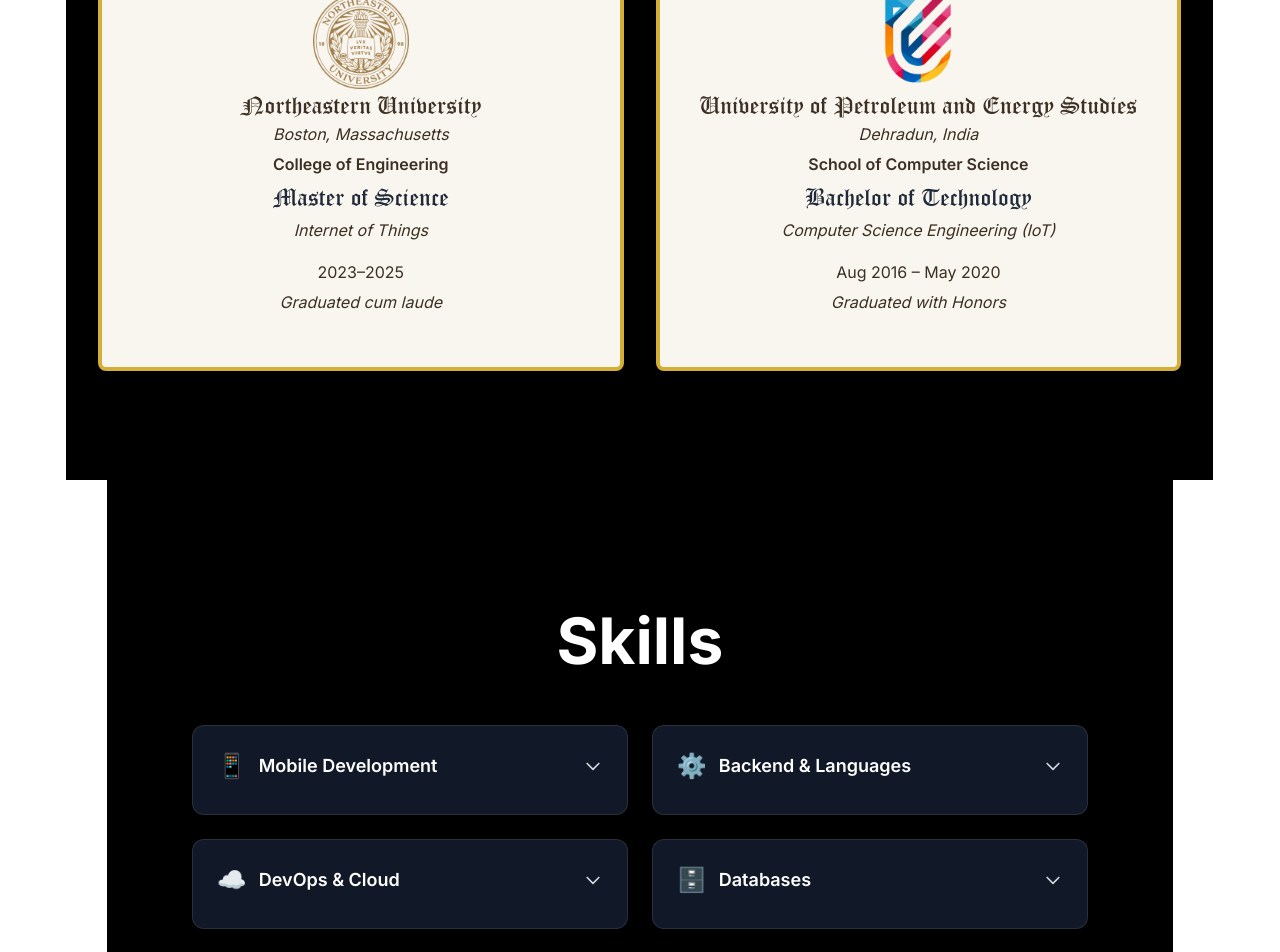
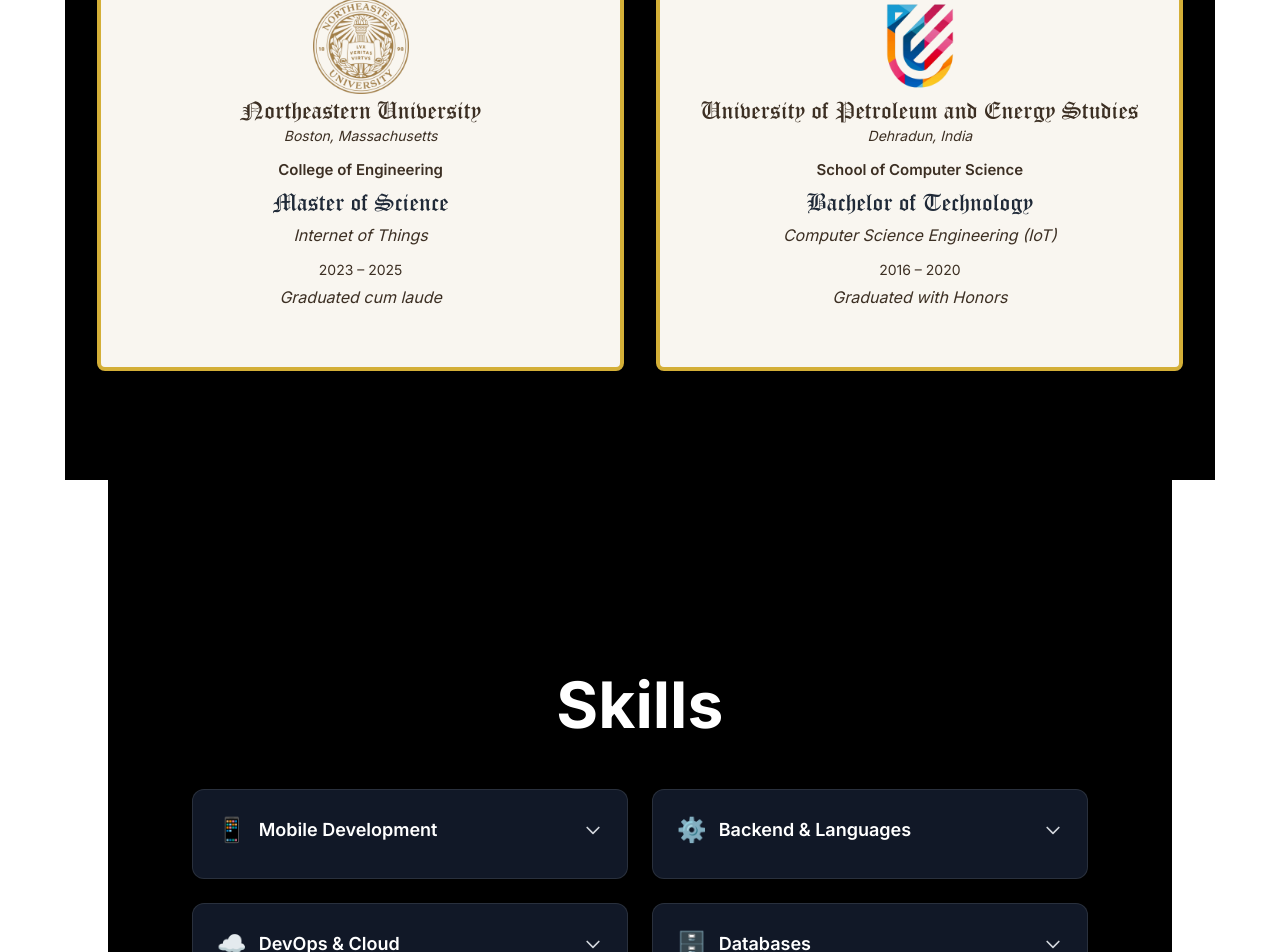
Before and after one commit to Shubhankt1/shubhankt1.github.io, a React (Vite) app: page / in a window 1280 px wide. Shown: the part 1840-2792 px from the top of the page. Built offline with nearby package versions, Linux system fonts and the light colour scheme.

Commit message:
fixed UI for breakpoints

```diff
--- a/src/App.jsx
+++ b/src/App.jsx
@@ -79,7 +79,7 @@
       {/* Education (stacks over About Me) */}
       <div
         ref={educationRef}
-        className="sticky top-0"
+        className="sticky tablet-sm:top-0"
         style={{ marginTop: "-8vh", zIndex: 30 }}
       >
         <EducationSection
@@ -93,8 +93,8 @@
       {/* {Skills (stacks over Education)} */}
       <div
         ref={skillsRef}
-        className="sticky top-0"
-        style={{ marginTop: "-8vh", zIndex: 30 }}
+        className="sticky tablet-sm:top-0"
+        style={{ zIndex: 30 }}
       >
         <SkillsSection
           sectionWidth={skillsAnim.width}
--- a/src/components/AboutMeSection.jsx
+++ b/src/components/AboutMeSection.jsx
@@ -8,10 +8,8 @@
 }) => (
   <section
     className={`
-        mb-16
-        flex items-center
-        relative
-        px-8 py-16 shadow-xl
+        flex items-center relative
+        mb-16 px-8 py-16 shadow-xl
         tablet-sm:min-h-screen
         tablet-sm:sticky tablet-sm:top-0
         ${isScrolled ? "bg-white" : "bg-black"}
@@ -24,6 +22,7 @@
     <div
       className={`
         max-w-6xl mx-auto
+		3k:max-w-fhd
         transition-all duration-700 ease-out
         ${isVisible ? "opacity-100 translate-y-0" : "opacity-0 translate-y-12"}
       `}
@@ -36,7 +35,13 @@
       >
         About Me
       </h2>
-      <div className="grid grid-cols-1 tablet-sm:grid-cols-2 gap-12 items-start 2k:items-center">
+      <div
+        className="
+	  	grid grid-cols-1 gap-12 items-start
+		tablet-sm:grid-cols-2
+		2k:items-center
+	  "
+      >
         <div
           className="
           w-full
@@ -46,6 +51,8 @@
           2k:max-w-[450px]
           fhd:max-w-[500px]
           qhd:max-w-[600px]
+          3k:max-w-[700px]
+		  4k:max-w-[800px]
           aspect-square overflow-hidden
           rounded-2xl shadow-2xl
           mx-auto tablet-lg:mx-0
@@ -58,12 +65,12 @@
             className="w-full h-full object-cover object-center"
           />
         </div>
-        <div className="space-y-6">
+        <div className="space-y-6 3k:space-y-8 4k:space-y-10">
           <p
             className={`
               section-text
               ${isScrolled ? "text-black" : "text-white"}
-              qhd:text-2xl
+              qhd:text-2xl 3k:text-3xl 3k:leading-[40px]
             `}
           >
             Welcome to my digital space. I'm passionate about creating
@@ -75,7 +82,7 @@
             className={`
               section-text
               ${isScrolled ? "text-black" : "text-white"}
-              qhd:text-2xl
+              qhd:text-2xl 3k:text-3xl 3k:leading-[40px]
             `}
           >
             I believe in the power of clean code, thoughtful design, and
@@ -87,7 +94,7 @@
             className={`
               section-text
               ${isScrolled ? "text-black" : "text-white"}
-              qhd:text-2xl
+              qhd:text-2xl 3k:text-3xl 3k:leading-[40px]
             `}
           >
             When I'm not coding, you'll find me exploring new technologies,
--- a/src/components/EducationSection.jsx
+++ b/src/components/EducationSection.jsx
@@ -8,7 +8,7 @@
     school: "Northeastern University",
     degree: "Master of Science",
     major: "Internet of Things",
-    dates: "2023–2025",
+    dates: "2023 – 2025",
     gpa: "Graduated cum laude",
     highlights: ["Graduated cum-laude", "Thesis on embedded security"],
   },
@@ -19,7 +19,7 @@
     school: "University of Petroleum and Energy Studies",
     degree: "Bachelor of Technology",
     major: "Computer Science Engineering (IoT)",
-    dates: "Aug 2016 – May 2020",
+    dates: "2016 – 2020",
     gpa: "Graduated with Honors",
     highlights: ["Graduated with Honors", "Joint Secretary of IoT Club"],
   },
@@ -101,10 +101,10 @@
               alt={`${ed.school} seal`}
               className="
                 diploma-seal
-                xs:w-24 xs:h-24
-                2k:w-[110px] 2k:h-[110px]
-                2k+:w-[125px] 2k+:h-[125px]
-				3k:w-[140px] 3k:h-[140px]
+				w-24 h-24
+                2k:w-[100px] 2k:h-[100px]
+                2k+:w-[110px] 2k+:h-[110px]
+				3k:w-[160px] 3k:h-[160px]
               "
             />
 
@@ -112,11 +112,12 @@
             <h3
               className="
                   diploma-school
-				  tablet-sm:text-2xl
+				  tablet-sm:text-2xl 2k+:text-3xl
+                  qhd:text-4xl 3k:text-5xl
+				  2k:mt-2 2k:mb-1
+				  2k+:mt-3 2k+:mb-1
                   qhd:mt-4 qhd:mb-4
                   3k:mt-6 3k:mb-6
-                  qhd:text-4xl
-				  3k:text-5xl
                 "
             >
               {ed.school}
@@ -125,36 +126,37 @@
             {/* Details */}
             <p
               className="
-			diploma-text italic
-			qhd:text-lg qhd:mb-2
-			3k:text-2xl 3k:mb-4
+			diploma-text italic mb-3 text-sm
+			2k+:mb-3 qhd:mb-4
+			2k+:text-base
+			3k:text-2xl 3k:mb-6
 			"
             >
               {ed.location}
             </p>
             <p
               className="
-			diploma-text font-semibold
-			qhd:text-lg qhd:mb-2
-			3k:text-[26px] 3k:mb-4
+			diploma-text font-semibold text-[15px]
+			qhd:text-[17px] qhd:mb-2
+			3k:text-[24px] 3k:mb-5
 			"
             >
               {ed.college}
             </p>
             <p
               className="
-			diploma-degree text-xl
-			tablet-sm:text-2xl tablet-sm:mb-1
-			qhd:text-3xl qhd:mb-2
-			3k:text-[42px] 3k:mb-6
+			diploma-degree text-2xl mb-2
+			tablet-sm:text-2xl 2k+:text-[26px]
+			qhd:text-3xl 3k:text-[40px]
+			tablet-sm:mb-1 2k+:mb-2 qhd:mb-3 3k:mb-6
 			"
             >
               {ed.degree}
             </p>
             <p
               className="
-			diploma-text italic mb-4
-			qhd:text-lg qhd:mb-2
+			diploma-text italic mb-3
+			qhd:text-lg
 			3k:text-2xl 3k:mb-6
 			"
             >
@@ -162,7 +164,7 @@
             </p>
             <p
               className="
-			diploma-text
+			diploma-text text-sm
 			qhd:text-lg qhd:mb-2
 			3k:text-2xl 3k:mb-2
 			"
--- a/src/components/Navbar.jsx
+++ b/src/components/Navbar.jsx
@@ -85,7 +85,7 @@
                 text-black hover:text-blue-500
                 2k+:text-lg
                 qhd:text-xl
-				3k:text-2xl
+				3k:text-[26px] 3k:leading-[34px]
               `}
             >
               HEYIAMSHUBHANK
@@ -102,7 +102,7 @@
                     text-black hover:text-blue-500
                     2k+:text-lg
                     qhd:text-xl
-					3k:text-2xl
+					3k:text-[26px] 3k:leading-[34px]
                   `}
                 >
                   About
@@ -117,7 +117,7 @@
                     text-black hover:text-blue-500
                     2k+:text-lg
                     qhd:text-xl
-					3k:text-2xl
+					3k:text-[26px] 3k:leading-[34px]
                   `}
                 >
                   Education
@@ -132,7 +132,7 @@
                     text-black hover:text-blue-500
                     2k+:text-lg
                     qhd:text-xl
-					3k:text-2xl
+					3k:text-[26px] 3k:leading-[34px]
                   `}
                 >
                   Skills
@@ -147,7 +147,7 @@
                     text-black hover:text-blue-500
                     2k+:text-lg
                     qhd:text-xl
-					3k:text-2xl
+					3k:text-[26px] 3k:leading-[34px]
                   `}
                 >
                   Projects
@@ -166,7 +166,7 @@
                     hover:shadow-xl
                     2k+:text-lg
                     qhd:text-xl
-					3k:text-2xl
+					3k:text-[26px] 3k:leading-[34px]
                   `}
                 >
                   Contact
--- a/src/components/SkillsSection.jsx
+++ b/src/components/SkillsSection.jsx
@@ -20,7 +20,9 @@
         "CLEAN Architecture",
         "Riverpod / Provider / BloC",
         "Codemagic",
-        "iOS/Android",
+        "XCode",
+        "Android Studio",
+        "iOS / Android",
       ],
     },
     {
@@ -34,13 +36,17 @@
       title: "DevOps & Cloud",
       icon: "☁️",
       skills: [
-        "AWS",
+        "Amazon Web Services",
         "Terraform",
         "Docker",
+        "Shell",
+        "API Gateway",
+        "EC2",
+        "CloudWatch",
+        "CloudFront",
+        "S3",
+        "IAM",
         "Ansible",
-        "Shell",
-        "CloudWatch",
-        "API Gateway",
       ],
     },
     {
@@ -50,7 +56,7 @@
       skills: [
         "Elasticsearch",
         "MongoDB",
-        "DynamoDB",
+        "AWS DynamoDB",
         "Redis",
         "MySQL",
         "SQLite",
@@ -76,15 +82,7 @@
       id: "tools",
       title: "Tools & Frameworks",
       icon: "🛠️",
-      skills: [
-        "Git",
-        "POSTMAN",
-        "XCode",
-        "REST",
-        "SDLC",
-        "Agile/Scrum",
-        "JIRA",
-      ],
+      skills: ["Git", "POSTMAN", "REST", "SDLC", "Agile/Scrum", "JIRA"],
     },
   ];
 
@@ -110,7 +108,7 @@
       <div
         className={`
         w-full max-w-2xl mx-auto
-		tablet-lg:max-w-4xl 2k+:max-w-6xl qhd:max-w-2k 3k:max-w-fhd
+		tablet-lg:max-w-4xl 2k+:max-w-6xl qhd:max-w-2k 3k:max-w-fhd+
         transition-all duration-700 ease-out
         ${isVisible ? "opacity-100 translate-y-0" : "opacity-0 translate-y-12"}
       `}
@@ -238,6 +236,7 @@
                         className={`
                           text-sm px-3 py-2 rounded-lg text-center
 						  flex flex-wrap items-center justify-center
+						  3k:text-[26px] 3k:leading-[34px]
                           ${
                             isScrolled
                               ? "bg-blue-100 text-blue-800"
--- a/src/index.css
+++ b/src/index.css
@@ -86,7 +86,7 @@
     @apply text-center;
     font-family: "OldEnglish", serif;
     /* font-size: 1.75rem; */
-    font-size: clamp(1.3rem, 2.5vw, 1.75rem);
+    font-size: clamp(1.5rem, 2.5vw, 1.75rem); /*  */
     color: #3c2f23; /* dark gold */
   }
 
--- a/tailwind.config.js
+++ b/tailwind.config.js
@@ -20,6 +20,7 @@
         hd: "1280px", // HD screens
         "2k": "1440px", // wide screens
         fhd: "1920px", // Full HD screens
+        "fhd+": "2208px", // DCI 2k
         qhd: "2560px",
         "3k": "3200px",
       },
```
